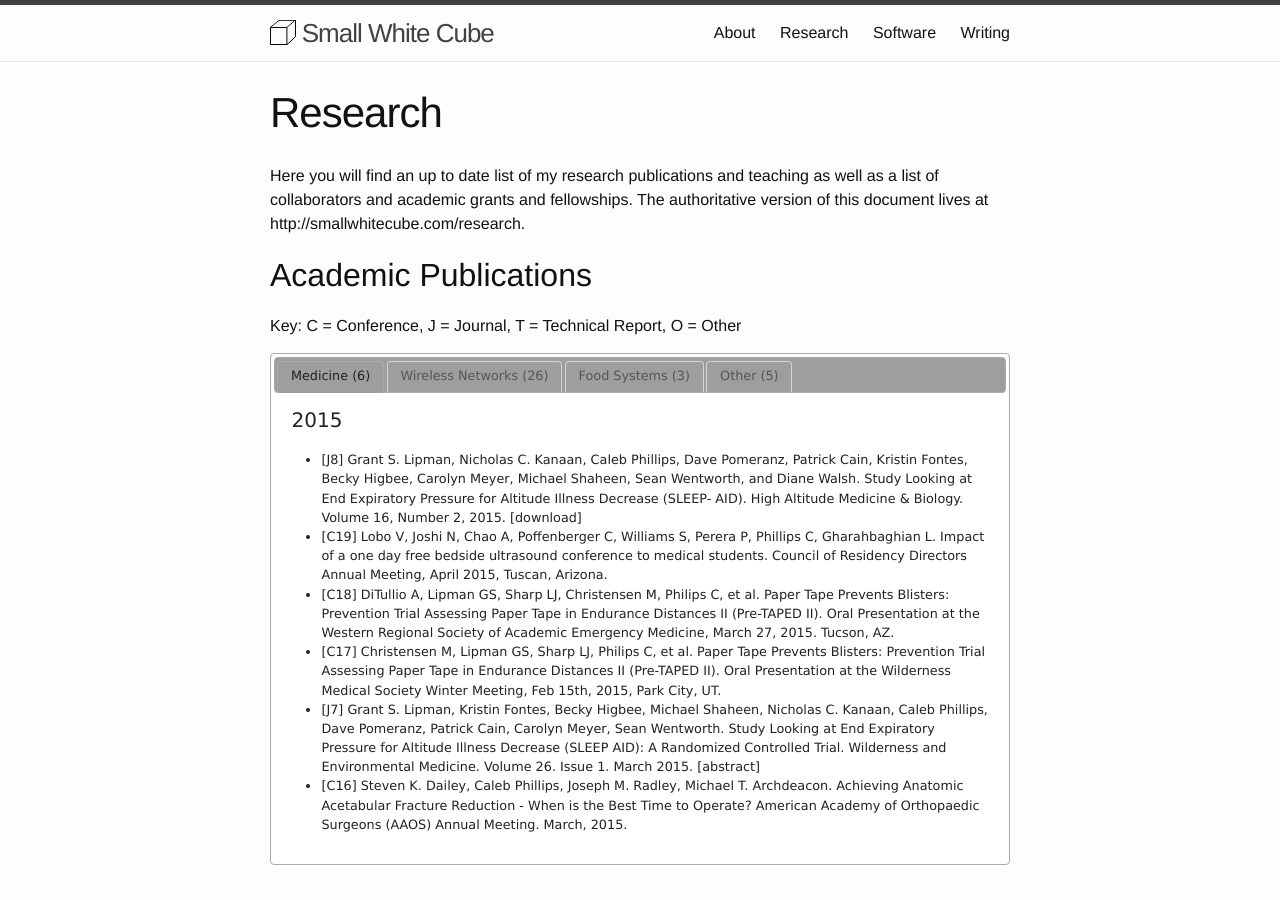
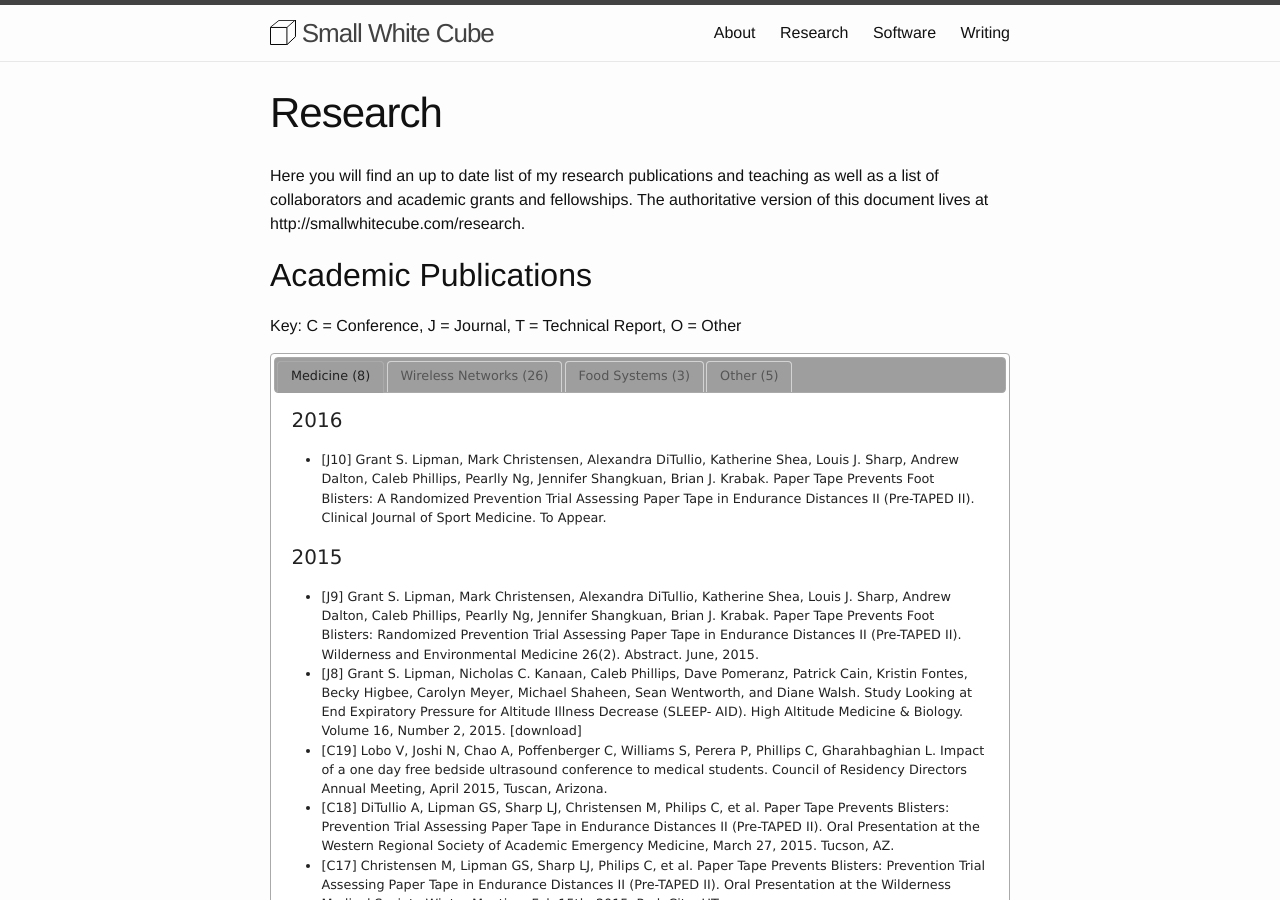
Before and after one commit to somerandomsequence/smallwhitecube, a Jekyll site: the page built from research.md, in a window 1280 px wide and 900 px high. Built offline with Jekyll 4.4.1, drawn with Linux system fonts in a browser that asks for light colours; grey boxes are pictures that could not be loaded.

Commit message:
A couple more pubs

```diff
--- a/_includes/papers.html
+++ b/_includes/papers.html
@@ -1,14 +1,20 @@
 <div id="tabs" style="font-size: 0.8em;">
  <ul>
-  <li><a href="#tabs-medical">Medicine (6)</a></li>
+  <li><a href="#tabs-medical">Medicine (8)</a></li>
   <li><a href="#tabs-systems">Wireless Networks (26)</a></li>
   <li><a href="#tabs-food">Food Systems (3)</a></li>
   <li><a href="#tabs-other">Other (5)</a></li>
  </ul>
 
  <div id="tabs-medical">
+  <h4>2016</h4>
+  <ul>
+   <li> [J10] Grant S. Lipman, Mark Christensen, Alexandra DiTullio, Katherine Shea, Louis J. Sharp, Andrew Dalton, Caleb Phillips, Pearlly Ng, Jennifer Shangkuan, Brian J. Krabak. Paper Tape Prevents Foot Blisters: A Randomized Prevention Trial Assessing Paper Tape in Endurance Distances II (Pre-TAPED II). Clinical Journal of Sport Medicine. To Appear.</li>
+  </ul>
+
   <h4>2015</h4>
   <ul>
+   <li> [J9] Grant S. Lipman, Mark Christensen, Alexandra DiTullio, Katherine Shea, Louis J. Sharp, Andrew Dalton, Caleb Phillips, Pearlly Ng, Jennifer Shangkuan, Brian J. Krabak. Paper Tape Prevents Foot Blisters: Randomized Prevention Trial Assessing Paper Tape in Endurance Distances II (Pre-TAPED II). Wilderness and Environmental Medicine 26(2). Abstract. June, 2015.</li>
    <li> [J8] Grant S. Lipman, Nicholas C. Kanaan, Caleb Phillips, Dave Pomeranz, Patrick Cain, Kristin Fontes, Becky Higbee, Carolyn Meyer, Michael Shaheen, Sean Wentworth, and Diane Walsh. Study Looking at End Expiratory Pressure for Altitude Illness Decrease (SLEEP- AID). High Altitude Medicine &amp; Biology. Volume 16, Number 2, 2015. <a href="/pdfs/ham2015.pdf">[download]</a> </li>
    <li> [C19] Lobo V, Joshi N, Chao A, Poffenberger C, Williams S, Perera P, Phillips C, Gharahbaghian L. Impact of a one day free bedside ultrasound conference to medical students. Council of Residency Directors Annual Meeting, April 2015, Tuscan, Arizona. </li>
    <li> [C18] DiTullio A, Lipman GS, Sharp LJ, Christensen M, Philips C, et al. Paper Tape Prevents Blisters: Prevention Trial Assessing Paper Tape in Endurance Distances II (Pre-TAPED II). Oral Presentation at the Western Regional Society of Academic Emergency Medicine, March 27, 2015. Tucson, AZ. </li>
```
